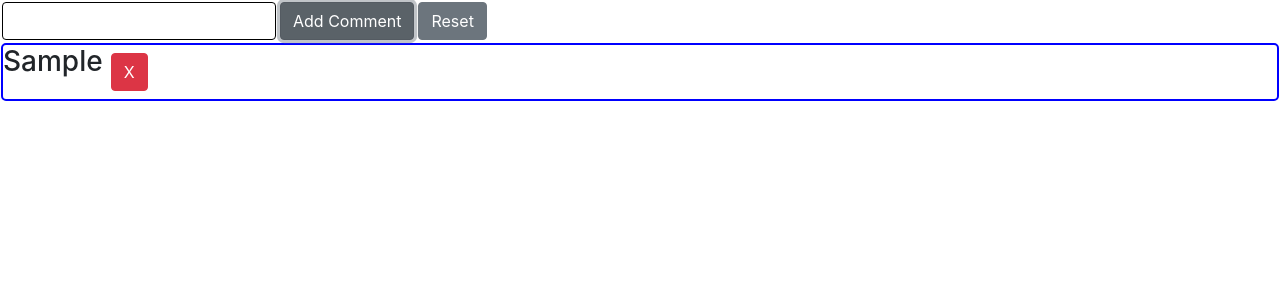
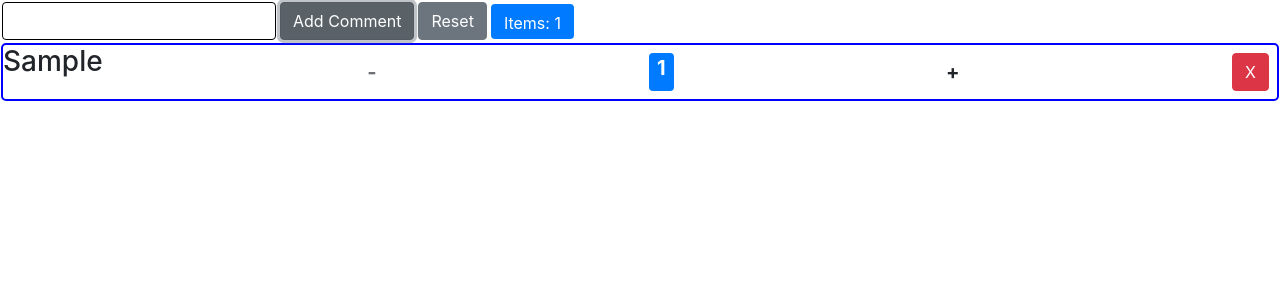
Before and after one commit to leon-li1/React-apps, a React (Create React App) app: page / in a window 1280 px wide. Both pictures are taken after typing "Sample" into the empty fields and a click on the button "Add Comment". Shown: the top 300 px of the page. Built offline with nearby package versions, Linux system fonts and the light colour scheme.

Commit message:
added itemCount and increase/decrease for each item

```diff
--- a/src/App.js
+++ b/src/App.js
@@ -4,23 +4,19 @@ import Comment from "./Comment";
 
 function App() {
   const [count, setCount] = useState(0);
-  const [users, setUsers] = useState([]);
+  const [items, setItems] = useState([]);
   const inputBox = useRef();
 
-  const addUser = () => {
+  const addItem = () => {
     const name = inputBox.current.value;
     if (name === "") return;
     setCount((prevCount) => prevCount + 1);
-    setUsers([...users, { id: count, name: name }]);
+    setItems([...items, { id: count, name: name }]);
     inputBox.current.value = null;
   };
 
   const handleDelete = (target) => {
-    setUsers(
-      users.filter((user) => {
-        return user.id !== target;
-      })
-    );
+    setItems(items.filter((user) => user.id !== target));
   };
 
   return (
@@ -31,19 +27,22 @@ function App() {
         type="text"
         style={{ border: "1px solid black" }}
         onKeyDown={(e) => {
-          if (e.key === "Enter") addUser();
+          if (e.key === "Enter") addItem();
         }}
       />
-      <button className="btn btn-secondary btn-sml" onClick={addUser}>
+      <button className="btn btn-secondary btn-sml" onClick={addItem}>
         Add Comment
       </button>
       <button
         className="btn btn-secondary btn-sml"
-        onClick={() => setUsers([])}
+        onClick={() => setItems([])}
       >
         Reset
       </button>
-      {users.map((user) => (
+      <span className="btn badge-primary" style={{ height: 35 }}>
+        Items: {" " + items.length}
+      </span>
+      {items.map((user) => (
         <Comment
           key={user.id}
           name={user.name}
--- a/src/comment.js
+++ b/src/comment.js
@@ -1,6 +1,9 @@
-import React from "react";
+import React, { useState } from "react";
 
 function Comment({ name, handleDelete }) {
+  const [count, setCount] = useState(1);
+  let disabledClass = count === 1 ? " disabled" : "";
+
   return (
     <div
       style={{
@@ -8,9 +11,39 @@ function Comment({ name, handleDelete }) {
         borderRadius: 5,
         margin: 1,
         display: "flex",
+        justifyContent: "space-between",
       }}
     >
       <h3>{name}</h3>
+      <button
+        className={"btn btn-m" + disabledClass}
+        style={{
+          fontSize: 20,
+          fontWeight: "bold",
+        }}
+        onClick={() => setCount((prevCount) => prevCount - 1)}
+      >
+        -
+      </button>
+      <span
+        className="badge badge-primary m-2"
+        style={{
+          fontSize: 20,
+          fontWeight: "bold",
+        }}
+      >
+        {count}
+      </span>
+      <button
+        className="btn btn-m"
+        style={{
+          fontSize: 20,
+          fontWeight: "bold",
+        }}
+        onClick={() => setCount((prevCount) => prevCount + 1)}
+      >
+        +
+      </button>
       <button className="btn btn-danger m-2 btn-xs" onClick={handleDelete}>
         X
       </button>
```
